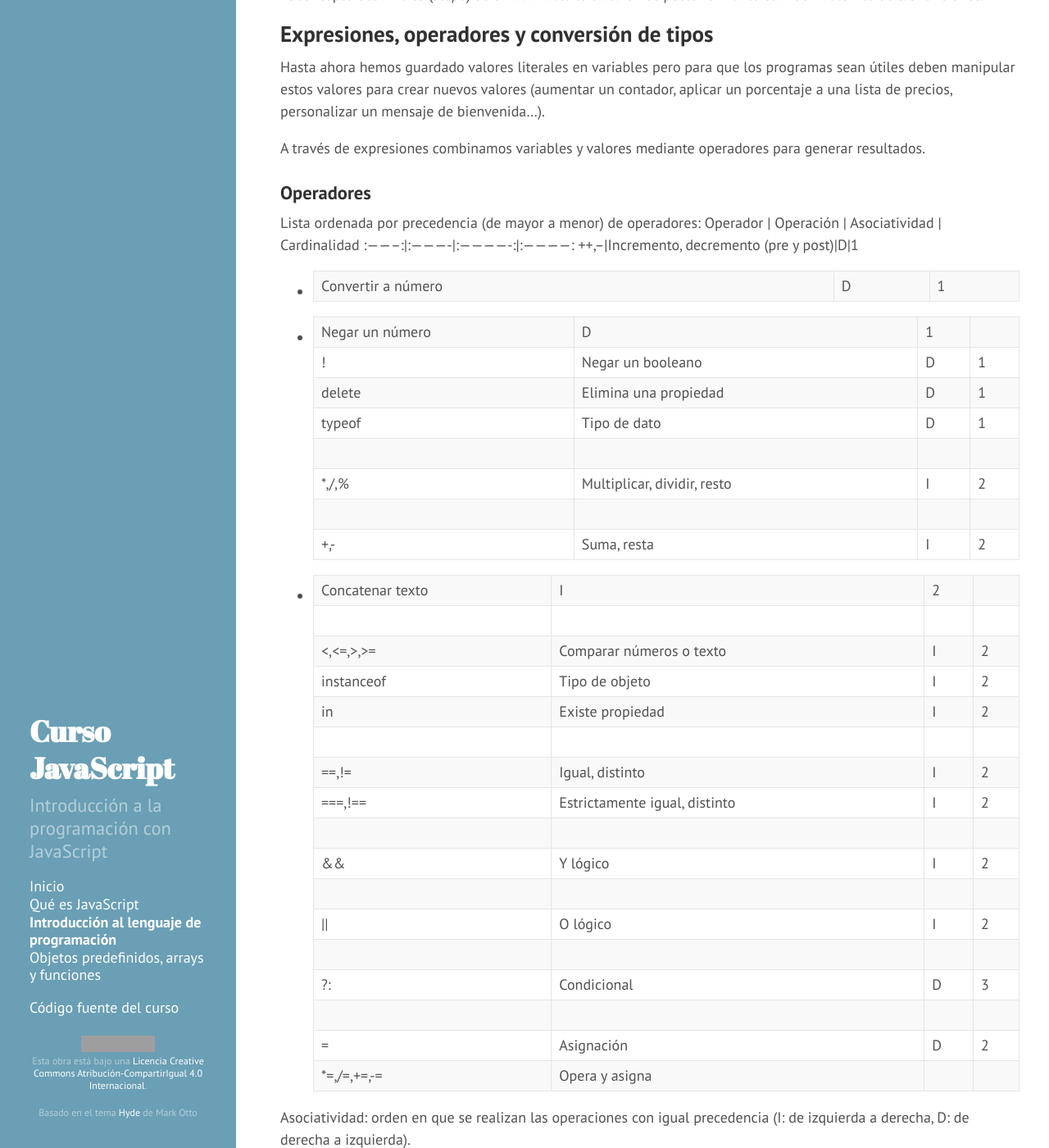
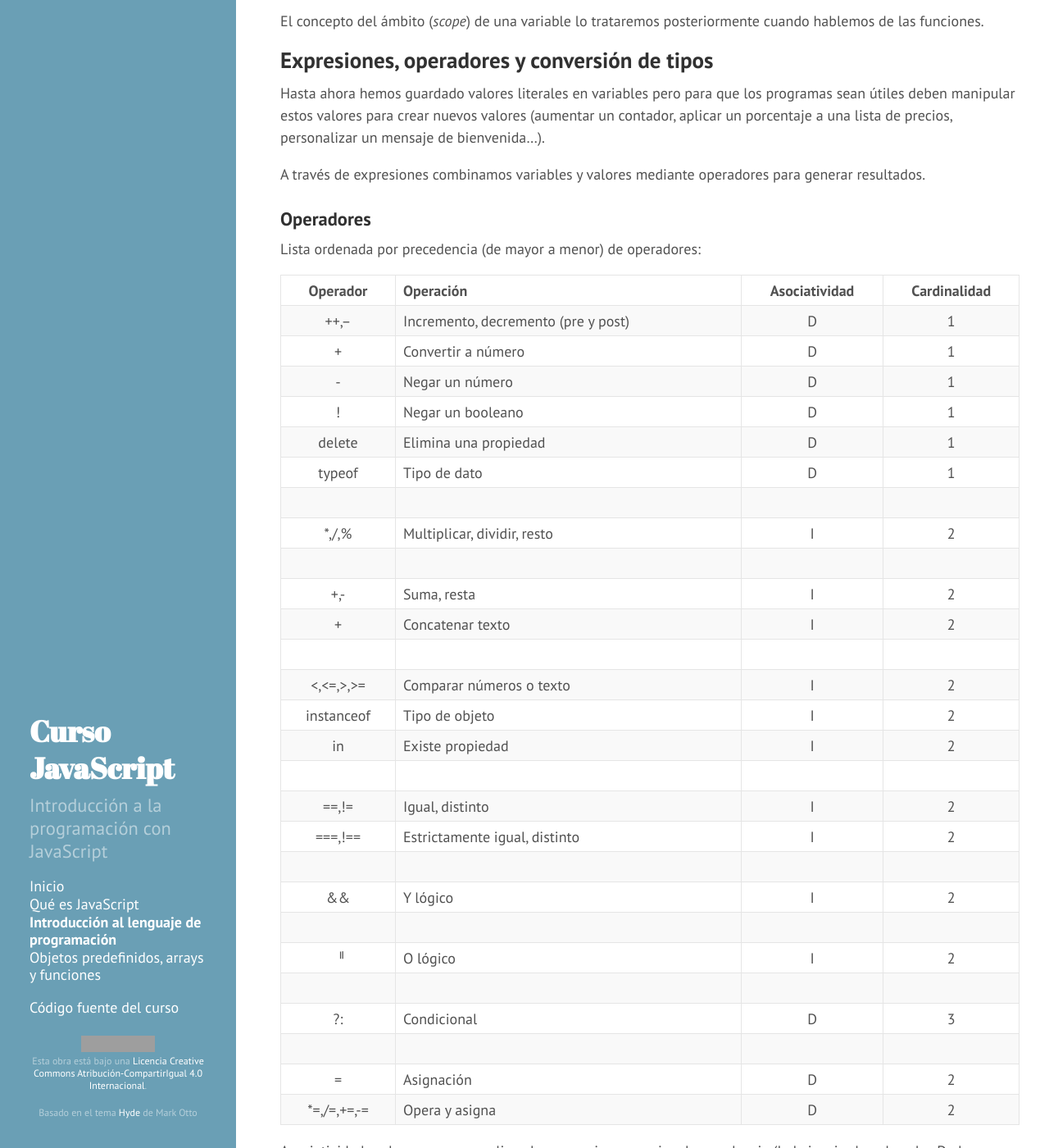
Before and after one commit to xguaita/curso-javascript, a Jekyll site: the page built from modulo1/index.md, in a window 1280 px wide and 1400 px high, scrolled down 2895 px. Shown: the whole window at 82% size. Built offline with Jekyll 4.4.1, drawn with Linux system fonts in a browser that asks for light colours; Markdown is read by kramdown in place of the engine named in the settings; grey boxes are pictures that could not be loaded.

Commit message:
Errores modulo1

````diff
--- a/modulo1/index.md
+++ b/modulo1/index.md
@@ -10,6 +10,7 @@ folder: modulo1
 Los programas trabajan manipulando datos, y los datos se representan mediante valores. Los lenguajes de programación categorizan los datos en tipos y tratan cada uno de ellos de diferente manera.
 
 JavaScript define 6 tipos de datos:
+
 + Tipos de datos primitivos
   + String
   + Number
@@ -21,6 +22,7 @@ JavaScript define 6 tipos de datos:
 ### String
 Cadena de caracteres (letras, dígitos y símbolos) que representa valores textuales. Las cadenas de  texto se encierran entre comillas simples (') o dobles (").
 El primer carácter de una cadena ocupa la posición 0. La cadena vacía se representa por <code>''</code> o <code>""</code>.
+
 ``` js
 "abcdefg"
 '07010'
@@ -28,15 +30,18 @@ El primer carácter de una cadena ocupa la posición 0. La cadena vacía se repr
 "Curs d'organització del temps"
 '<img src="./images/logo.png" target="_blank">'
 ```
+
 ### Number
 Los números se utilizan para contar y calcular.
 Al contrario de otros lenguajes de programación, en Javascript sólo existe un tipo numérico que representa valores enteros entre −9007199254740992 (−2<sup>53</sup>) y 9007199254740992 (2<sup>53</sup> -1), y decimales tan grandes como ±1.7976931348623157 × 10<sup>308</sup> y tan pequeños como ±5 × 10<sup>−324</sup>.
+
 ``` js
 100
 3.1415
 6.02e23
 1.4738223E-32
 ```
+
 ### Boolean
 Tipo de datos lógico que representa _cierto_ o _falso_, _si_ o _no_, _encendido_ o _apagado_. Tiene dos valores posibles <code>true</code> y <code>false</code>.
 
@@ -53,41 +58,52 @@ Las funciones son objetos que tienen código ejecutable asociado a ellos.
 ## Variables
 La forma de guardar valores para posteriormente usarlos y manipularlos es mediante variables. Una variable es el nombre de un lugar donde se guardan datos.
 Antes de utilizar una variable se _debe_ declarar mediante la palabra reservada <code>var</code>.
+
 ```js
 var contador;
 var nombre;
 var x, y;
 ```
+
   > **Buenas prácticas:** aunque no es obligatorio declarar las variables, hacerlo es conveniente ya que evita problemas de ámbito como veremos más adelante
 
 Los nombres de las variables deben empezar por una letra, <code>_</code> o <code>$</code>, no pueden empezar con un número ni cualquier otro símbolo. No se puede utilizar una [palabra reservada](https://developer.mozilla.org/en-US/docs/Web/JavaScript/Reference/Lexical_grammar#Reserved_keywords_as_of_ECMAScript_6). JavaScript es _case-sensitive_, es decir, distingue mayúsculas y minúsculas; no es lo mismo <code>miapp</code> que <code>miApp</code>.
 
 Se asigna (guarda) un valor en una variable mediante el operador <code>=</code>.
+
 ```js
 contador= 0;
 nombre= 'Xisco';
 ```
+
 Se recupera el valor almacenado mediante el nombre de la variable.
+
 ```js
 nombre
 // devuelve 'Xisco'
 ```
-  > **Nota:** en JavaScript se utiliza <code>//</code> para escribir comentarios de una línea. Para comentar varias líneas se encierran entre <code>/*</code> y <code>*/</code>
+
+  > **Nota:** en JavaScript se utiliza <code>//</code> para escribir comentarios de una línea. Para comentar varias líneas se encierran entre <code>/\*</code> y <code>\*/</code>
+
   > Es muy importante comentar el código. Los programas, con el tiempo, necesitan ser modificados (corregir errores, añadir nuevas funcionalidades, modificaciones de las existentes...) y los comentarios facilitan su comprensión, tanto a las personas que no los han escrito, como a los que sí lo han hecho.
 
 Se puede inicializar una variable (asignar un valor) cuando se declara.
+
 ```js
 var contador= 0;
 var nombre= 'Xisco';
 var x= 3, y= 10;
 ```
+
 Si no se le da un valor inicial a una variable cuando se declara éste es <code>undefined</code> hasta que, mediante código, se asigna uno.
 
 Las variables no se declaran con un tipo (como ocurre en lenguajes como C o Java), adquieren de forma dinámica el tipo del valor que almacenan.
+
 ```js
 var a= 1;
 a= 'texto';
 ```
+
   > **Buenas prácticas:** elegir nombres de variables que describan el valor que almacenan.
   > Para guardar el nombre de una persona mejor <code>nombre</code> que <code>aj25</code>
 
@@ -100,6 +116,7 @@ A través de expresiones combinamos variables y valores mediante operadores para
 
 ### Operadores
 Lista ordenada por precedencia (de mayor a menor) de operadores:
+
  Operador | Operación | Asociatividad | Cardinalidad
 :--------:|:----------|:-------------:|:------------:
 ++,--|Incremento, decremento (pre y post)|D|1
@@ -123,12 +140,12 @@ in|Existe propiedad|I|2
  | | |
 &&|Y lógico|I|2
  | | |
-\|\||O lógico|I|2
+ᅵᅵ|O lógico|I|2
  | | |
 ?:|Condicional|D|3
  | | |
 =|Asignación|D|2
-*=,/=,+=,-=|Opera y asigna
+*=,/=,+=,-=|Opera y asigna|D|2
 
 Asociatividad: orden en que se realizan las operaciones con igual precedencia (I: de izquierda a derecha, D: de derecha a izquierda).
 
@@ -207,6 +224,7 @@ if (a % 2 == 0) {
 ```
 
 Si queremos que se ejecuten instrucciones cuando la condición no se cumpla añadimos <code>else</code>:
+
 ```js
 if (a > 0) {
   console.log('a es mayor que 10');
@@ -228,8 +246,10 @@ if (a < 0) {
   console.log('a es mayor que 100');
 }
 ```
+
 #### switch
 La sentencia <code>switch</code> evalúa una expresión, compara su resultado con los valores de la cláusula <code>case</code> y ejecuta el bloque de sentencias si son iguales.
+
 ```js
 switch (expresión) {
   case valor1:
@@ -246,7 +266,9 @@ switch (expresión) {
     ...
 }
 ```
+
 Ejemplos:
+
 ```js
 switch (tipo) {
   case 0:
@@ -278,6 +300,7 @@ switch (dia) {
 
 ### Bucles
 Supongamos que queremos escribir la tabla de multiplicar de 5. Una opción sería repetir 10 veces cada línea de la tabla con los valores adecuados:
+
 ```js
 console.log('5 x 0 =', 0);
 console.log('5 x 1 =', 5);
@@ -299,6 +322,7 @@ Los bucles permiten repetir bloques de código múltiples veces. JavaScript tien
 
 #### while
 Es el bucle básico de JavaScript. Repite el bloque de código mientras se cumpla una condición.
+
 ```js
 while (condición) {
   ...
@@ -306,6 +330,7 @@ while (condición) {
 ```
 
 Tabla del 5:
+
 ```js
 var i= 0;
 while (i <= 10) {
@@ -324,6 +349,7 @@ while (i <= 10) {
 
 #### do/while
 Ejecuta el bloque de código una vez y evalúa la condición, si es cierta itera.
+
 ```js
 do {
   ...
@@ -331,6 +357,7 @@ do {
 ```
 
 Tabla del 5:
+
 ```js
 var i= 0;
 do {
@@ -341,6 +368,7 @@ do {
 
 #### for
 El bucle <code>for</code> simplifica el código de las iteraciones que siguen un patrón: aquellas que inicializan una contador (variable), comprueban su valor para seguir iterando y, finalmente, incrementan el contador. Justamente nuestro ejemplo.
+
 ```js
 for (inicialización; test; iteración) {
   ...
@@ -348,6 +376,7 @@ for (inicialización; test; iteración) {
 ```
 
 Tabla del 5:
+
 ```js
 for (var i= 0; i <= 10; i++) {
   console.log('5 x ' + i + ' = ' + 5 * i);
````
